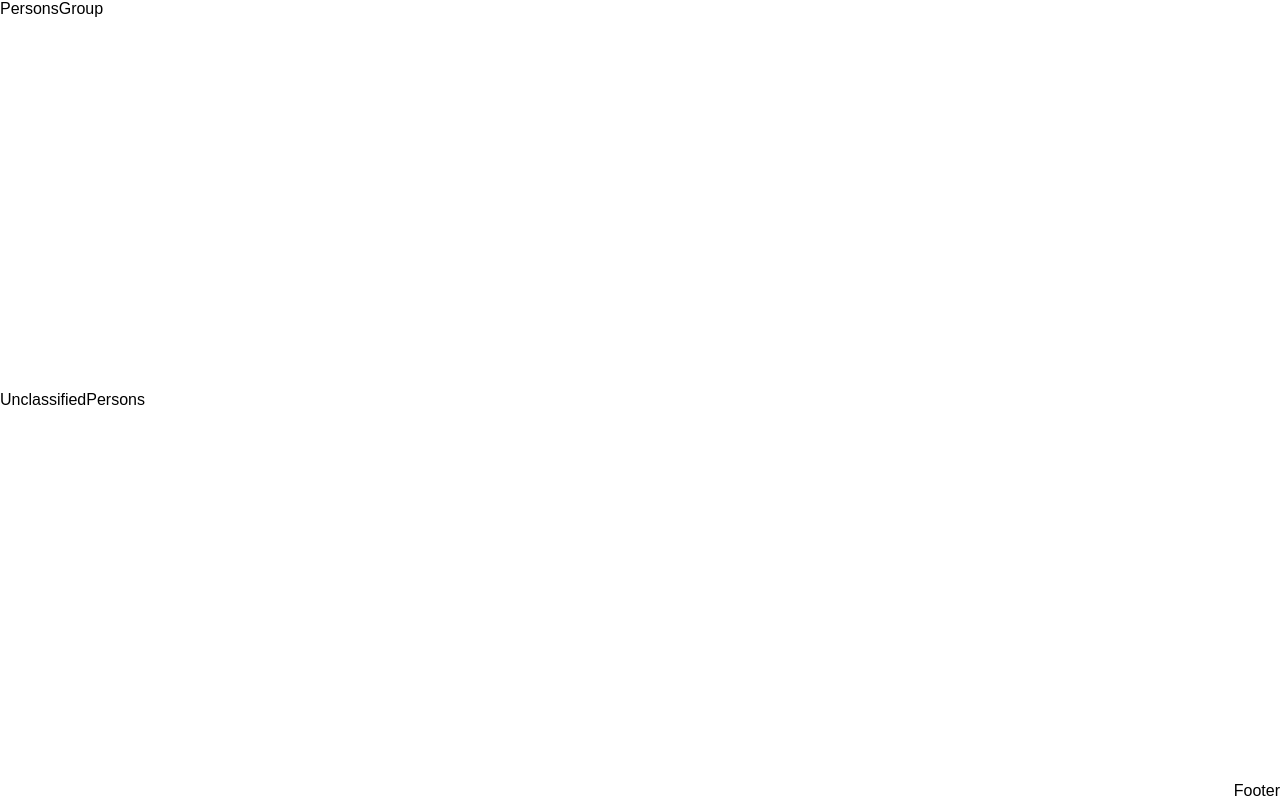
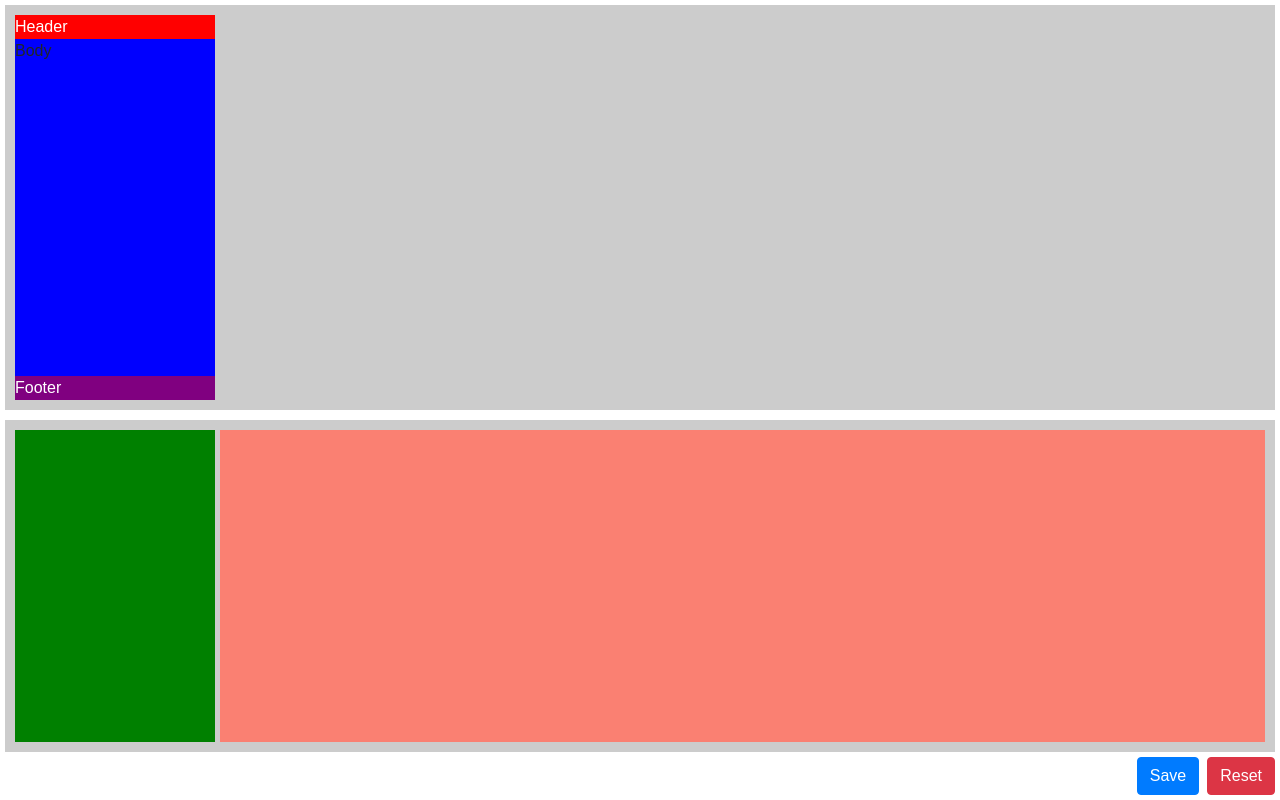
Before and after one commit to AlexisChup/ClassifyPersons, a React (Create React App) app: page / in a window 1280 px wide. Built offline with nearby package versions, Linux system fonts and the light colour scheme.

Commit message:
Layout is Done. Need to Refactor file

```diff
--- a/package.json
+++ b/package.json
@@ -5,9 +5,13 @@
   "keywords": [],
   "main": "src/index.js",
   "dependencies": {
+    "bootstrap": "4.6.0",
     "react": "17.0.2",
     "react-dom": "17.0.2",
-    "react-scripts": "4.0.0"
+    "react-redux": "7.2.4",
+    "react-scripts": "4.0.0",
+    "reactstrap": "8.9.0",
+    "redux": "4.1.0"
   },
   "devDependencies": {
     "@babel/runtime": "7.13.8",
--- /dev/null
+++ b/src/ClassifyPersons/AddPersonsGroup.tsx
@@ -0,0 +1 @@
+export default function AddPersonsGroup();
--- a/src/ClassifyPersons/ClassifyPersons.tsx
+++ b/src/ClassifyPersons/ClassifyPersons.tsx
@@ -1,3 +1,5 @@
+import { Button } from "reactstrap";
+
 const cssClassifyPersons = {
   display: "flex",
   flexDirection: "column",
@@ -5,21 +7,85 @@ const cssClassifyPersons = {
   height: "100%",
   width: "100%"
 };
-const cssHalfPart = { display: "flex", flexGrow: 1 };
+const cssHalfPart = {
+  display: "flex",
+  flexGrow: 1,
+  margin: 5,
+  backgroundColor: "#CCC",
+  padding: 10
+};
+
+// CSS PERSONSGROUP
+const cssPersonsGroup = {
+  backgroundColor: "green",
+  width: "200px",
+  marginRight: 5,
+  display: "flex",
+  flexDirection: "column"
+};
+
+const cssPersonsGroupHeader = {
+  backgroundColor: "red",
+  color: "white"
+};
+
+const cssPersonsGroupBody = {
+  backgroundColor: "blue",
+  display: "flex",
+  flexGrow: 1
+};
+
+const cssPersonsGroupFooter = {
+  backgroundColor: "purple",
+  color: "white"
+};
+
+// CSS UNCLASSIFIEDPERSONS
+const cssAddGroupPersons = {
+  backgroundColor: "green",
+  width: "200px",
+  marginRight: 5
+};
+
+const cssUnclassifiedPersons = {
+  display: "flex",
+  flexGrow: 1,
+  backgroundColor: "salmon"
+};
 
 const ClassifyPersons = () => {
   return (
     <div style={cssClassifyPersons}>
-      <div style={cssHalfPart}>PersonsGroup</div>
-      <div style={cssHalfPart}>UnclassifiedPersons</div>
+      {/* PersonsGroup */}
+      <div style={cssHalfPart}>
+        <div style={cssPersonsGroup}>
+          <div style={cssPersonsGroupHeader}>Header</div>
+          <div style={cssPersonsGroupBody}>Body</div>
+          <div style={cssPersonsGroupFooter}>Footer</div>
+        </div>
+      </div>
+      {/* UnclassifiedPersons */}
+      <div style={cssHalfPart}>
+        {/* ADD GROUP */}
+        <div style={cssAddGroupPersons}></div>
+        <div style={cssUnclassifiedPersons}></div>
+      </div>
+      {/* FOOTER */}
       <div
         style={{
           display: "flex",
           justifyContent: "flex-end",
-          alignItems: "stretch"
+          alignItems: "stretch",
+          marginRight: 5,
+          marginBottom: 5
         }}
       >
-        <div>Footer</div>
+        <Button color="primary" className="mr-1">
+          Save
+        </Button>
+        <Button color="danger" className="ml-1">
+          Reset
+        </Button>
       </div>
     </div>
   );
--- a/src/index.js
+++ b/src/index.js
@@ -1,5 +1,6 @@
 import { StrictMode } from "react";
 import ReactDOM from "react-dom";
+import "bootstrap/dist/css/bootstrap.min.css";
 
 import App from "./App";
 
```
